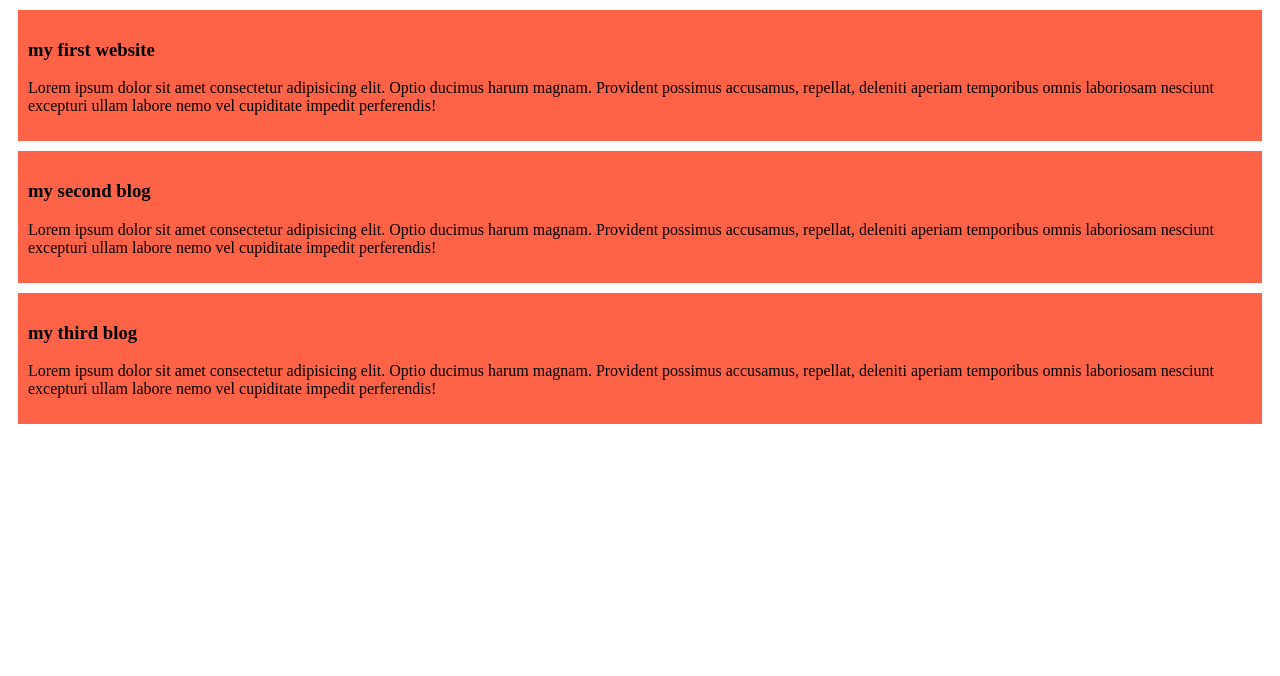
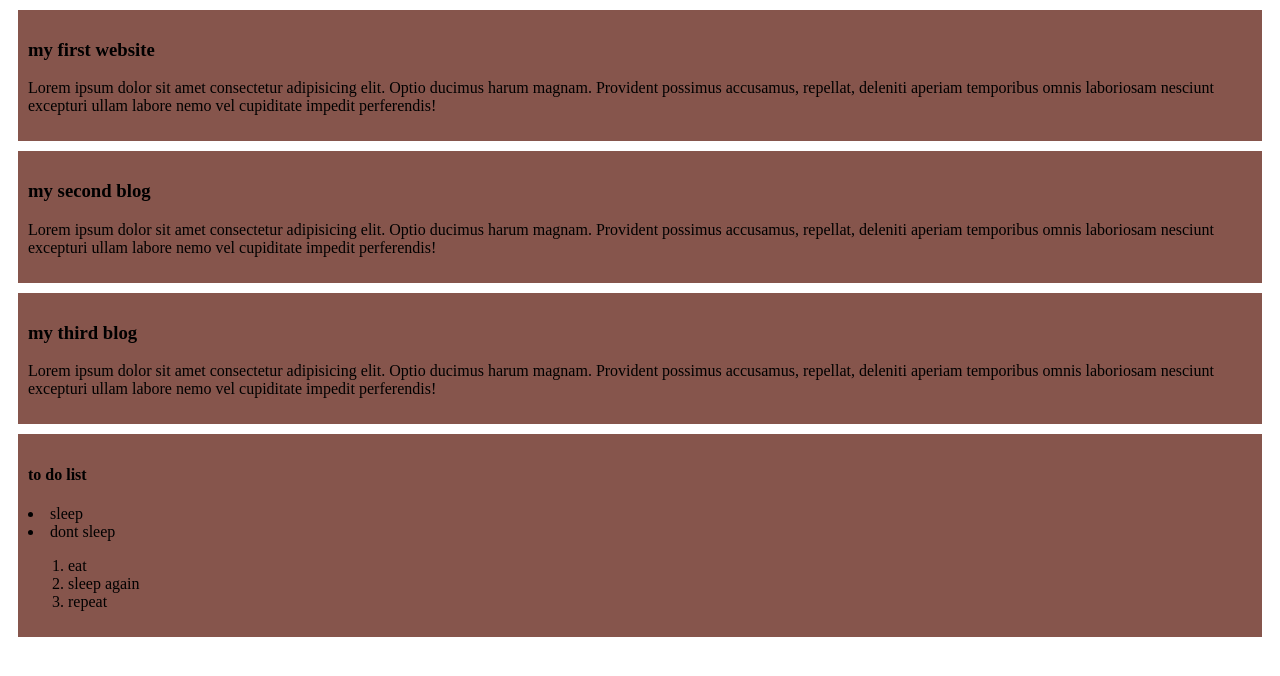
Before and after one commit to monolith09/First-github-repo, a plain HTML site: page index.html in a window 1280 px wide. Drawn offline with Linux system fonts and the light colour scheme.

Commit message:
added todo list

```diff
--- a/index.html
+++ b/index.html
@@ -37,5 +37,16 @@
             perferendis!
         </p>
     </div>
+    <div>
+        <h4>to do list</h4>
+        <li>sleep</li>
+        <li>dont sleep
+            <ol>
+                <li>eat</li>
+                <li>sleep again</li>
+                <li>repeat</li>
+            </ol>
+        </li>
+    </div>
 </body>
 </html>
--- a/styles/blog.css
+++ b/styles/blog.css
@@ -1,5 +1,5 @@
 div{
-    background-color: tomato;
+    background-color: rgb(134, 85, 76);
     padding: 10px;
     margin: 10px;
 }
```
